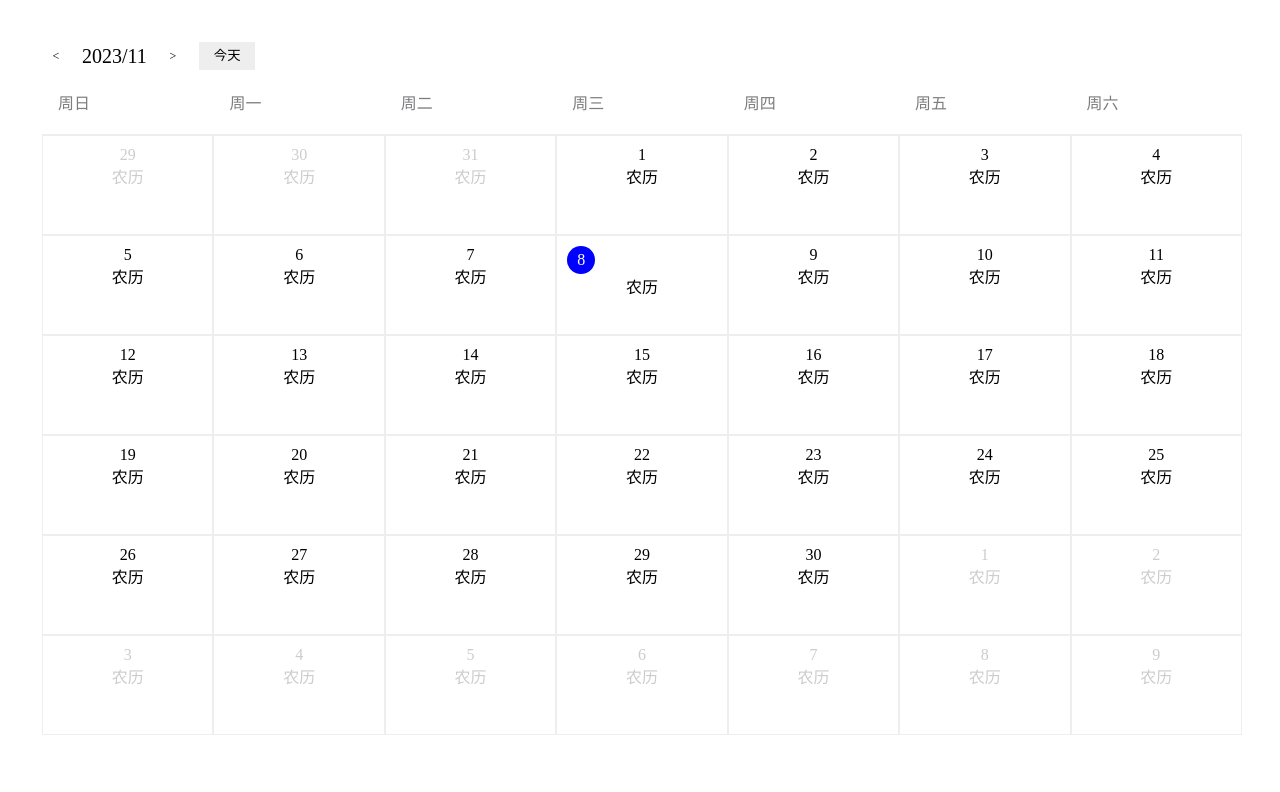
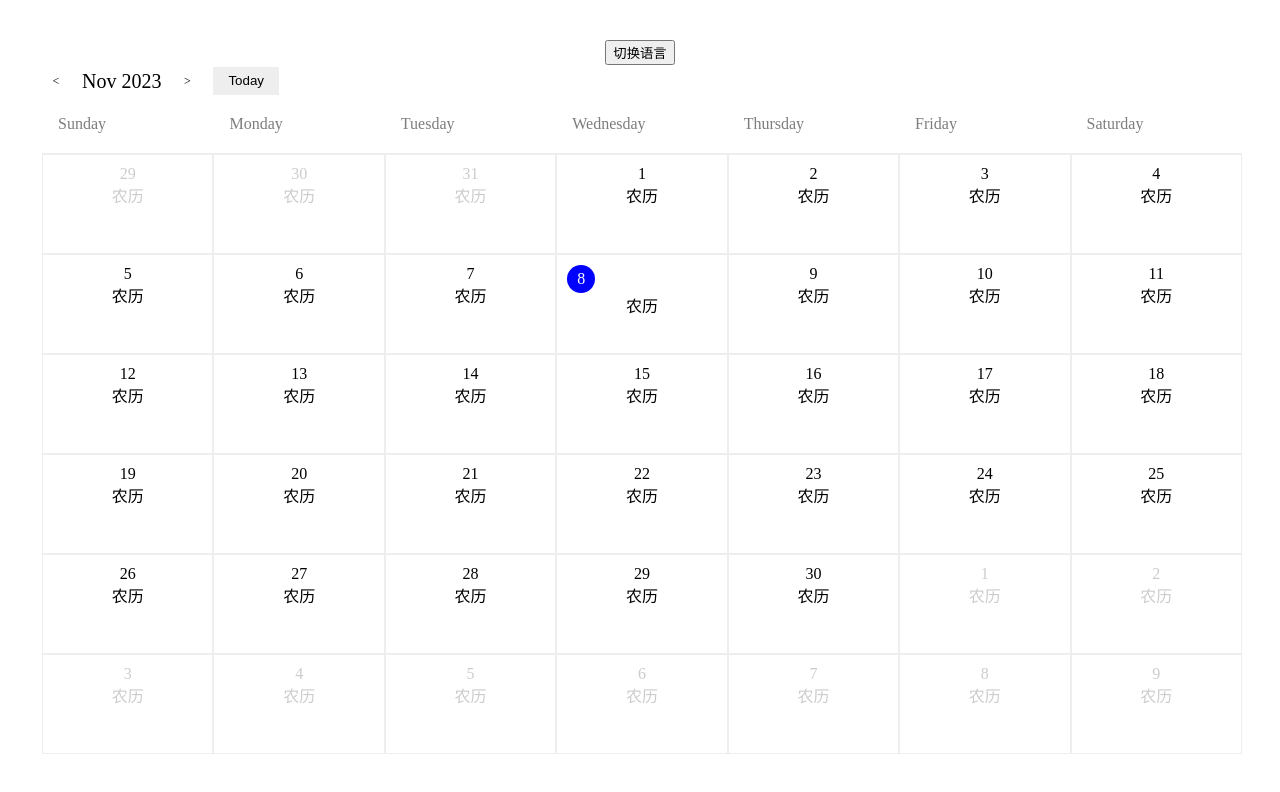
Before and after one commit to hxh-ly/learn-react-pass, a React (Vite) app in the folder vite-react-pass/: page / in a window 1280 px wide. Shown: the top 792 px of the page. Built offline with nearby package versions, Linux system fonts and the light colour scheme.

Commit message:
08-国际化配置

```diff
--- a/vite-react-pass/src/course/07_calendar/testCalendar.tsx
+++ b/vite-react-pass/src/course/07_calendar/testCalendar.tsx
@@ -6,6 +6,7 @@ import {
 } from "react";
 import "./index.css";
 import { useControllableValue } from "ahooks";
+
 interface CalendarProps {
   value?: Date;
   defaultValue?: Date;
--- /dev/null
+++ b/vite-react-pass/src/course/08_calendar_01/LocaleContext.ts
@@ -0,0 +1,8 @@
+import { createContext } from "react";
+interface LocaleContextType {
+  locale: string;
+}
+let type = "zn-CN";
+const LocaleContext = createContext<LocaleContextType>({ locale: type });
+
+export default LocaleContext;
--- /dev/null
+++ b/vite-react-pass/src/course/08_calendar_01/locale/en-US.ts
@@ -0,0 +1,31 @@
+import {CalendarType} from './type'
+const CalendarLocale: CalendarType = {
+    formatYear: 'YYYY',
+    formatMonth: 'MMM YYYY',
+    today: 'Today',
+    month: {
+        January: 'January',
+        February: 'February',
+        March: 'March',
+        April: 'April',
+        May: 'May',
+        June: 'June',
+        July: 'July',
+        August: 'August',
+        September: 'September',
+        October: 'October',
+        November: 'November',
+        December: 'December',
+    },
+    week: {
+        monday: 'Monday',
+        tuesday: 'Tuesday',
+        wednesday: 'Wednesday',
+        thursday: 'Thursday',
+        friday: 'Friday',
+        saturday: 'Saturday',
+        sunday: 'Sunday',
+    },
+}
+
+export default CalendarLocale;
--- /dev/null
+++ b/vite-react-pass/src/course/08_calendar_01/locale/index.ts
@@ -0,0 +1,9 @@
+import { CalendarType } from "./type";
+import en_US from '../locale/en-US';
+import zh_CN from '../locale/zh-CN';
+const allLocale :Record<string,CalendarType> = {
+    'en-US':en_US,
+    'zh-CN':zh_CN
+}
+
+export default allLocale;
--- /dev/null
+++ b/vite-react-pass/src/course/08_calendar_01/locale/type.ts
@@ -0,0 +1,28 @@
+export interface CalendarType {
+    formatYear: string;
+    formatMonth: string;
+    today: string;
+    month: {
+        January: string;
+        February: string;
+        March: string;
+        April: string;
+        May: string;
+        June: string;
+        July: string;
+        August: string;
+        September: string;
+        October: string;
+        November: string;
+        December: string;
+    } & Record<string, any>;
+    week: {
+        monday: string;
+        tuesday: string;
+        wednesday: string;
+        thursday: string;
+        friday: string;
+        saturday: string;
+        sunday: string;
+    } & Record<string, any>
+};
--- /dev/null
+++ b/vite-react-pass/src/course/08_calendar_01/locale/zh-CN.ts
@@ -0,0 +1,32 @@
+import { CalendarType } from "./type";
+
+const CalendarLocale: CalendarType = {
+    formatYear: 'YYYY 年',
+    formatMonth: 'YYYY 年 MM 月',
+    today: '今天',
+    month: {
+        January: '一月',
+        February: '二月',
+        March: '三月',
+        April: '四月',
+        May: '五月',
+        June: '六月',
+        July: '七月',
+        August: '八月',
+        September: '九月',
+        October: '十月',
+        November: '十一月',
+        December: '十二月',
+    },
+    week: {
+        monday: '周一',
+        tuesday: '周二',
+        wednesday: '周三',
+        thursday: '周四',
+        friday: '周五',
+        saturday: '周六',
+        sunday: '周日',
+    }
+}
+
+export default CalendarLocale;
--- a/vite-react-pass/src/course/08_calendar_01/testCalendar01.tsx
+++ b/vite-react-pass/src/course/08_calendar_01/testCalendar01.tsx
@@ -1,8 +1,11 @@
 import dayjs, { Dayjs } from "dayjs";
 import "./index.scss";
-import { CSSProperties, ReactNode, useState } from "react";
+import { CSSProperties, ReactNode, useContext, useState } from "react";
 import cs from "classnames";
 import { useControllableValue } from "ahooks";
+import LocaleContext from "../08_calendar_01/LocaleContext";
+import allLocales from "./locale";
+import {CalendarType} from './locale/type';
 export interface CalendarProps {
   className?: string;
   style?: CSSProperties;
@@ -22,6 +25,7 @@ interface MonthCalendarProps extends CalendarProps {
   curMonth:Dayjs;
 }
 function Header(props: HeaderProps) {
+  const localeCtxType = useContext(LocaleContext);
   const { prevClick, nextClick, toDayClick, curMonth } = props;
   return (
     <>
@@ -31,13 +35,13 @@ function Header(props: HeaderProps) {
             &lt;
           </div>
           <div className="calendar-header-value">
-            {curMonth.format("YYYY/MM")}
+            {curMonth.format(allLocales[localeCtxType.locale]['formatMonth'])}
           </div>
           <div className="calendar-header-icon" onClick={nextClick}>
             &gt;
           </div>
           <button className="calendar-header-btn" onClick={toDayClick}>
-            今天
+            {allLocales[localeCtxType.locale]['today']}
           </button>
         </div>
       </div>
@@ -46,7 +50,8 @@ function Header(props: HeaderProps) {
 }
 
 function MonthCalendar(props: MonthCalendarProps) {
-  const weekList = ["周日", "周一", "周二", "周三", "周四", "周五", "周六"];
+  const localeCtxType = useContext(LocaleContext);
+  const weekList = ["sunday", "monday", "tuesday", "wednesday", "thursday", "friday", "saturday"];
   const { value, dateRender, dateInnerRender, selectHandler,curMonth} =
     props;
     console.log('MonthCalendar');
@@ -119,7 +124,7 @@ function MonthCalendar(props: MonthCalendarProps) {
       <div className="calendar-month-week-list">
         {weekList.map((v) => (
           <div className="calendar-month-week-list-item" key={v}>
-            {v}
+            {allLocales[localeCtxType.locale]['week'][v]}
           </div>
         ))}
       </div>
--- a/vite-react-pass/src/home/home08.tsx
+++ b/vite-react-pass/src/home/home08.tsx
@@ -1,17 +1,23 @@
 import { useState } from "react";
 import { Calendar } from "../course/08_calendar_01/testCalendar01";
 import Dayjs from "dayjs";
+import LocaleContext from "../course/08_calendar_01/LocaleContext";
 export function Home08() {
   const [value, setValue] = useState(Dayjs("2023-11-08"));
   const useClick = (date)=>{
     console.log('onChange '+ date.date())
     setValue(date);
   }
+  const [localeType,setLocalType] = useState({locale:navigator.language})
   return (
     <>
-      <Calendar value={value} className="aaa" onChange={useClick} style={{ padding: 2 }} dateInnerRender={(date)=>{
+    <button onClick={(e)=>setLocalType({locale: localeType.locale==='zh-CN'?'en-US':'zh-CN'}) }>切换语言</button>
+    <LocaleContext.Provider value={localeType}>
+    <Calendar value={value} className="aaa" onChange={useClick} style={{ padding: 2 }} dateInnerRender={(date)=>{
         return  <> 农历</>
       }}/>
+    </LocaleContext.Provider>
+
     </>
   );
 }
```
